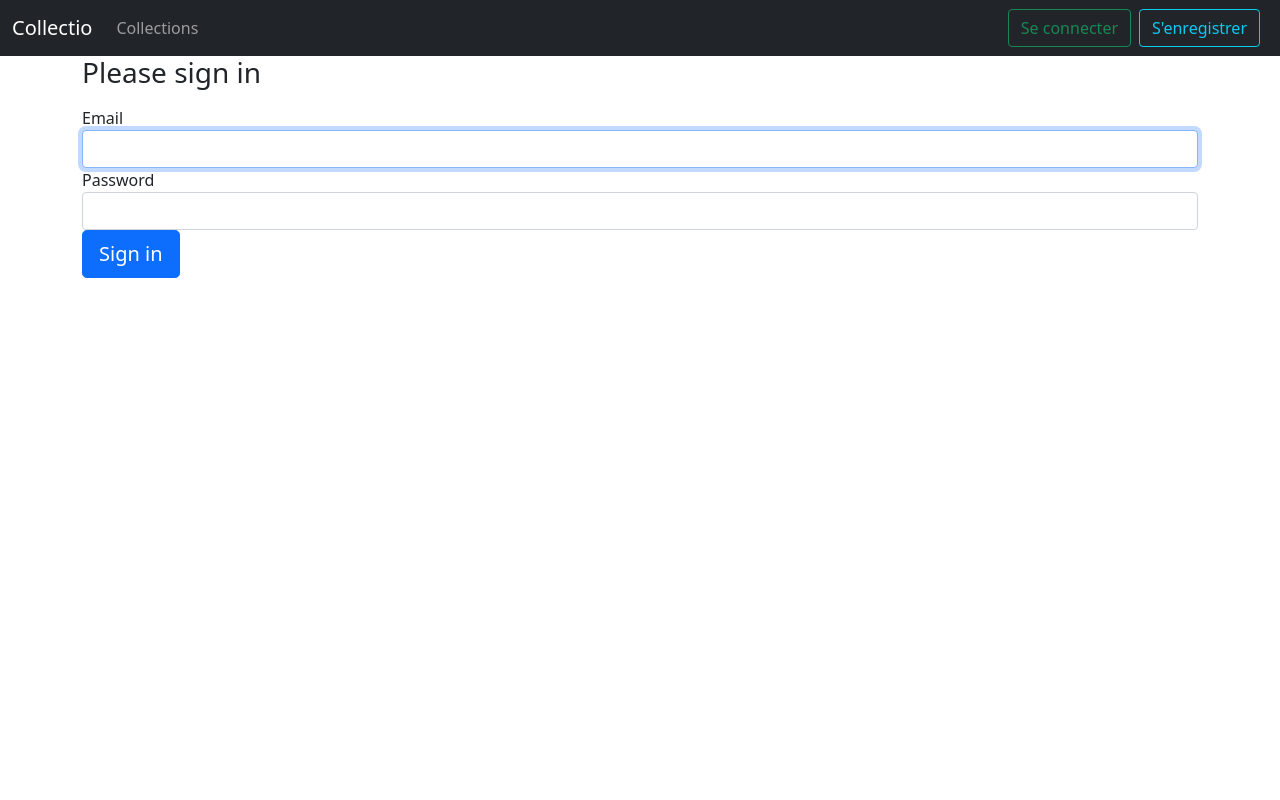
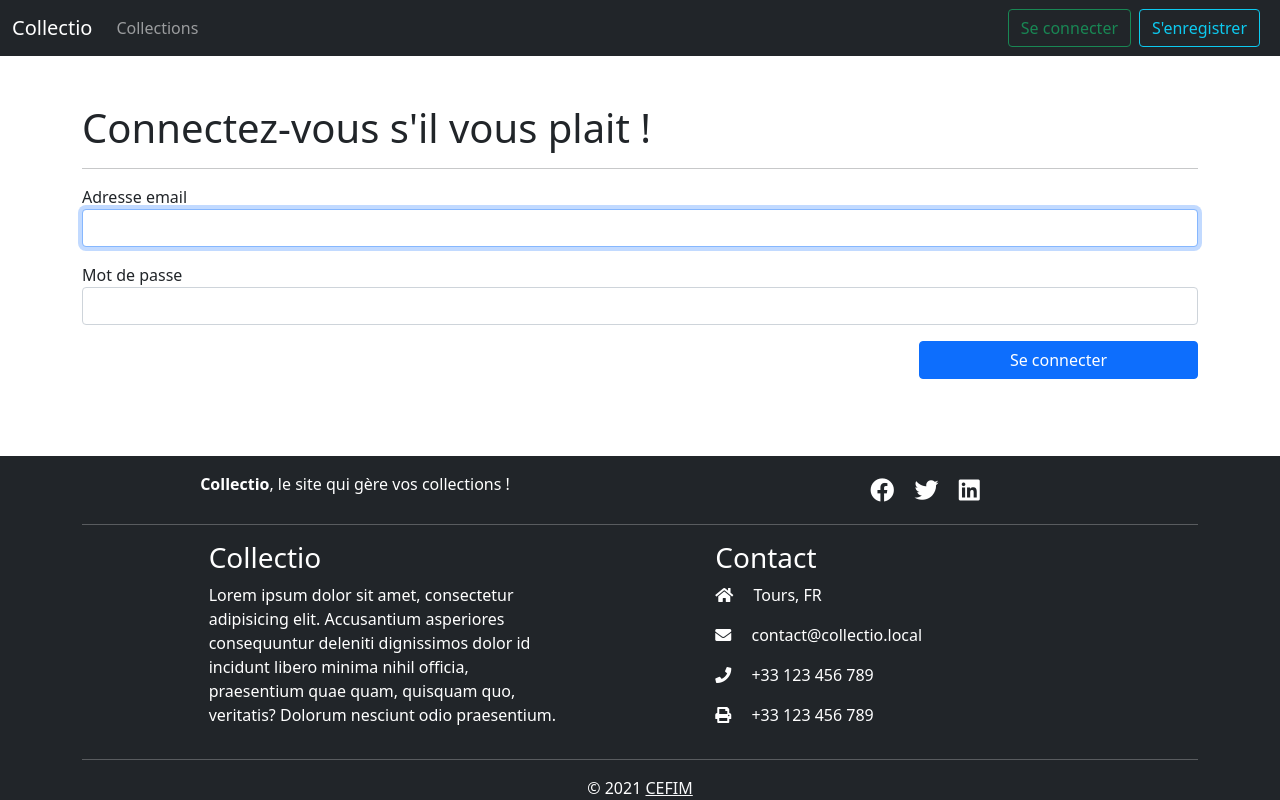
Before and after one commit to Ysliria/collectio, a Symfony app: template templates/security/login.html.twig in a window 1280 px wide. Run offline with Twig, Linux system fonts and the light colour scheme; the template is opened without the code that fills it, so the values that code supplies are empty; some libraries are stand-ins or nearby versions.

Commit message:
[FEATURE][FORM_VALIDATION] Add form assertion and some style

```diff
--- a/src/Controller/RegistrationController.php
+++ b/src/Controller/RegistrationController.php
@@ -82,6 +82,6 @@ class RegistrationController extends AbstractController
         // @TODO Change the redirect on success and handle or remove the flash message in your templates
         $this->addFlash('success', 'Your email address has been verified.');
 
-        return $this->redirectToRoute('app_register');
+        return $this->redirectToRoute('profil');
     }
 }
--- a/templates/base.html.twig
+++ b/templates/base.html.twig
@@ -19,7 +19,7 @@
     {% endblock %}
 </head>
 
-<body>
+<body class="d-flex flex-column min-vh-100">
 <nav class="navbar navbar-expand-lg navbar-dark bg-dark">
     <div class="container-fluid">
         <a class="navbar-brand" href="{{ path('home') }}">Collectio</a>
@@ -76,8 +76,49 @@
 <main class="container">
     {% block body %}{% endblock %}
 </main>
-<footer>
 
+<footer class="mt-auto text-center bg-dark text-white">
+    <div class="container">
+        <section class="row justify-content-evenly">
+            <div class="col-6 mt-3">
+                <strong>Collectio</strong>, le site qui gère vos collections !
+            </div>
+
+            <div class="col-6 mt-3">
+                <a href="#" class="fs-4 m-2"><i class="fab fa-facebook text-white"></i></a>
+                <a href="#" class="fs-4 m-2"><i class="fab fa-twitter text-white"></i></a>
+                <a href="#" class="fs-4 m-2"><i class="fab fa-linkedin text-white"></i></a>
+            </div>
+        </section>
+
+        <hr>
+
+        <section class="row justify-content-evenly">
+            <div class="col-4 text-start">
+                <h3>Collectio</h3>
+                <p>
+                    Lorem ipsum dolor sit amet, consectetur adipisicing elit. Accusantium asperiores consequuntur
+                    deleniti dignissimos dolor id incidunt libero minima nihil officia, praesentium quae quam, quisquam
+                    quo, veritatis? Dolorum nesciunt odio praesentium.
+                </p>
+            </div>
+
+            <div class="col-4 text-start">
+                <h3>Contact</h3>
+
+                <p><i class="fas fa-home me-3"></i> Tours, FR</p>
+                <p><i class="fas fa-envelope me-3"></i> contact@collectio.local</p>
+                <p><i class="fas fa-phone me-3"></i> +33 123 456 789</p>
+                <p><i class="fas fa-print me-3"></i> +33 123 456 789</p>
+            </div>
+        </section>
+
+        <hr>
+
+        <section>
+            © 2021 <a href="https://cefim.eu" class="link-light">CEFIM</a>
+        </section>
+    </div>
 </footer>
 </body>
 </html>
--- a/templates/security/login.html.twig
+++ b/templates/security/login.html.twig
@@ -10,15 +10,27 @@
 
         {% if app.user %}
             <div class="mb-3">
-            You are logged in as {{ app.user.username }}, <a href="{{ path('app_logout') }}">Logout</a>
+                Vous ête déjà connecté avec {{ app.user.username }}, <a href="{{ path('app_logout') }}">se
+                    déconnecter.</a>
             </div>
         {% endif %}
 
-    <h1 class="h3 mb-3 font-weight-normal">Please sign in</h1>
-    <label for="inputEmail">Email</label>
-    <input type="email" value="{{ last_username }}" name="email" id="inputEmail" class="form-control" autocomplete="email" required autofocus>
-    <label for="inputPassword">Password</label>
-    <input type="password" name="password" id="inputPassword" class="form-control" autocomplete="current-password" required>
+        <h1 class="mt-5">Connectez-vous s'il vous plait !</h1>
+
+        <hr>
+
+        <div class="mt-3">
+            <label for="inputEmail">Adresse email</label>
+            <input type="email" value="{{ last_username }}" name="email" id="inputEmail" class="form-control"
+                   autocomplete="email" required autofocus>
+        </div>
+
+        <div class="mt-3">
+            <label for="inputPassword">Mot de passe</label>
+            <input type="password" name="password" id="inputPassword" class="form-control"
+                   autocomplete="current-password"
+                   required>
+        </div>
 
         <input type="hidden" name="_csrf_token"
                value="{{ csrf_token('authenticate') }}"
@@ -35,8 +47,8 @@
         </div>
         #}
 
-    <button class="btn btn-lg btn-primary" type="submit">
-        Sign in
+        <button class="btn btn-primary mt-3 offset-9 col-3" type="submit">
+            Se connecter
         </button>
     </form>
 {% endblock %}
```
Also changed, not shown: src/Entity/Collection.php (+70 -28 lines), src/Entity/User.php (+25 -1 lines), src/Form/RegistrationFormType.php (+25 -2 lines), templates/registration/register.html.twig (+11 -7 lines). Lines whose indentation alone changed are shown as unchanged.
